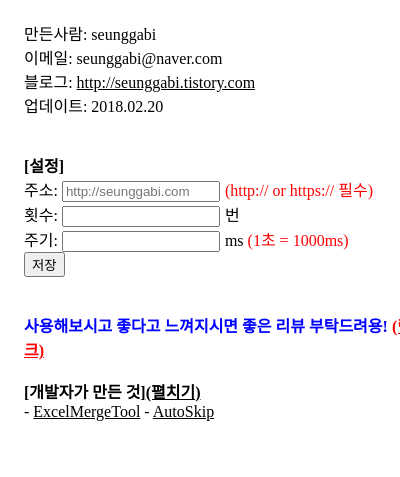
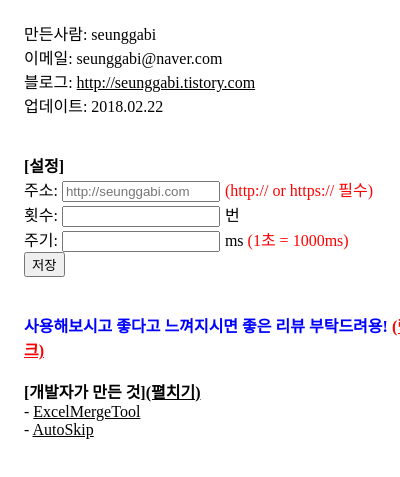
Before and after one commit to seunggabi/archived-auto-refresh, a browser extension: page popup.html in a window 400 px wide. Both pictures are taken after a click on the link "(펼치기)". Shown: the part 83-560 px from the top of the page. Drawn offline with Linux system fonts and the light colour scheme.

Commit message:
reset tracking files

```diff
--- a/popup.html
+++ b/popup.html
@@ -42,7 +42,7 @@
 <div>만든사람: seunggabi</div>
 <div>이메일: seunggabi@naver.com</div>
 <div>블로그: <a href="http://seunggabi.tistory.com" target="_blank">http://seunggabi.tistory.com</a></div>
-<div>업데이트: 2018.02.20</div>
+<div>업데이트: 2018.02.22</div>
 <br/>
 <br/>
 <div class="bold">[설정]</div>
@@ -66,7 +66,7 @@
 <br/>
 <div>
   <span class="bold blue">사용해보시고 좋다고 느껴지시면 좋은 리뷰 부탁드려용!</span>
-  <a href="" target="_blank" class="bold red">(링크)</a>
+  <a href="https://chrome.google.com/webstore/detail/autorefresh/odipbppcfaaedgdlljgjdfneogahefoj/reviews?hl=ko" target="_blank" class="bold red">(링크)</a>
 </div>
 <br/>
 <div>
@@ -74,7 +74,7 @@
     [개발자가 만든 것]<a id="siteListButton" href="#">(펼치기)</a>
   </div>
   <div id="siteList" class="hidden">
-    - <a href="http://ExcelMergeTool.com" target="_blank">ExcelMergeTool</a>
+    - <a href="http://ExcelMergeTool.com" target="_blank">ExcelMergeTool</a><br>
     - <a href="https://chrome.google.com/webstore/detail/autoskip/bmiijndgbkepjhffnidelmdkagfgcnil?hl=ko" target="_blank">AutoSkip</a>
   </div>
 </div>
```
Also changed, not shown: auto-refresh.png (added), manifest.json.
